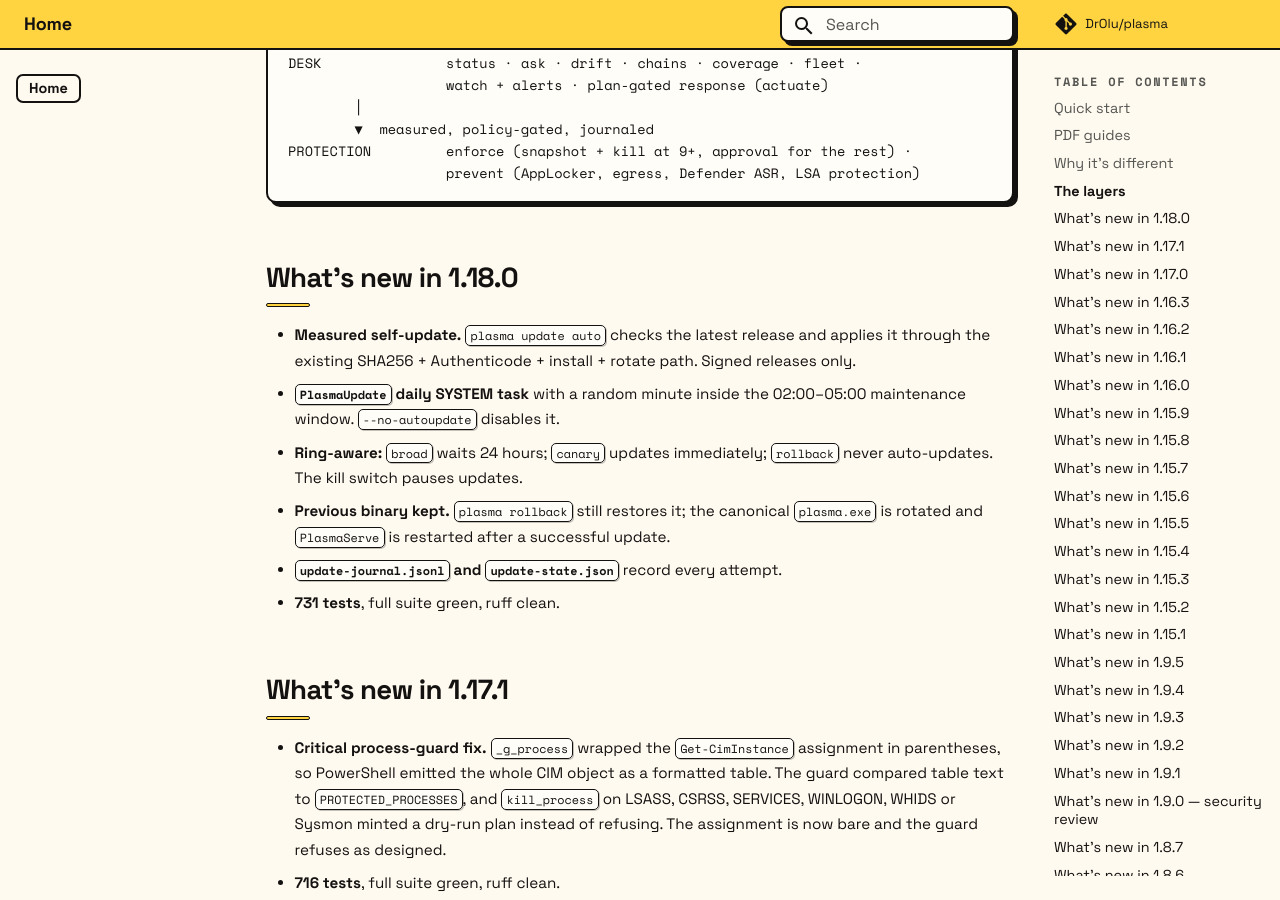
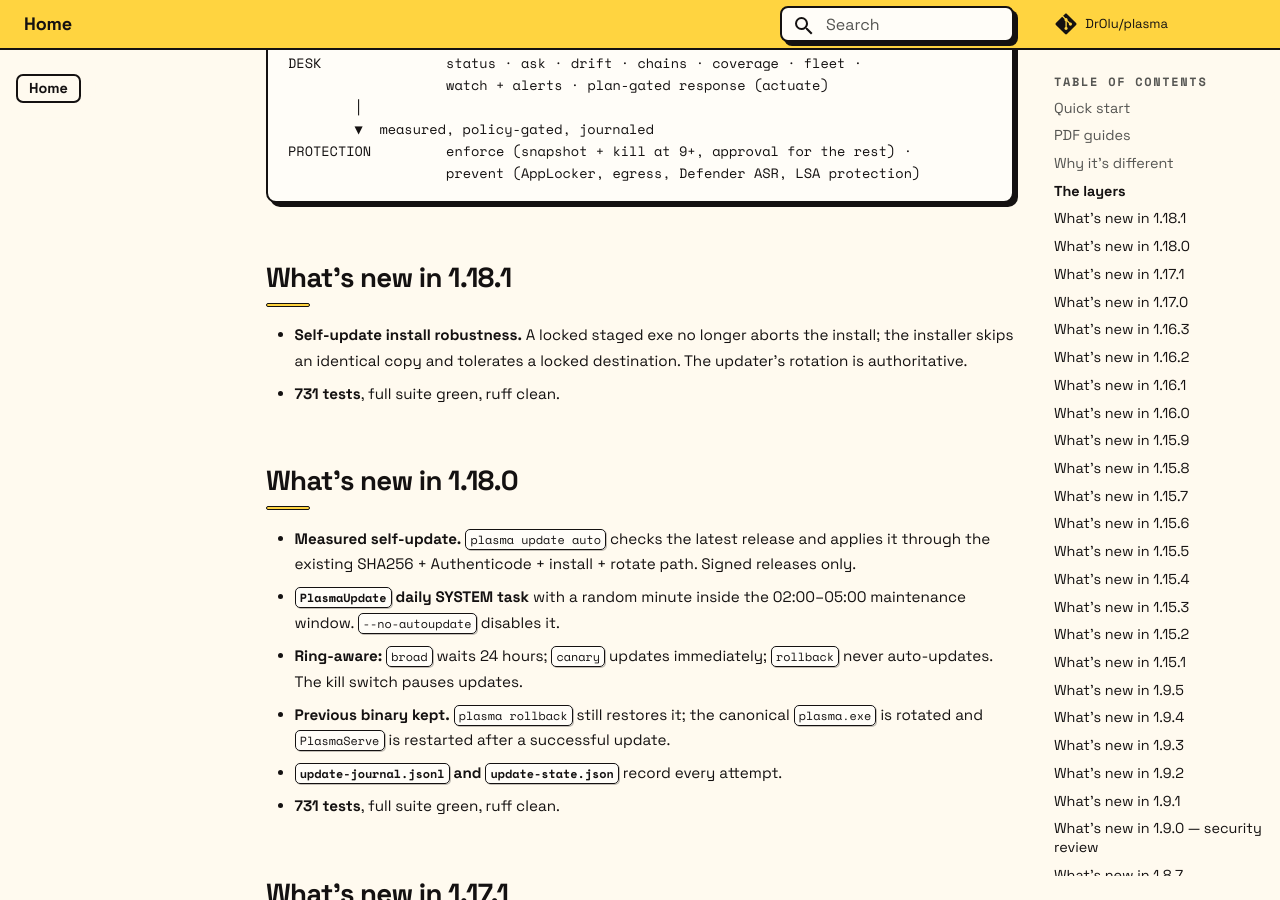
Before and after one commit to DrOlu/plasma, an MkDocs documentation site: the page built from docs/index.md, in a window 1280 px wide and 900 px high, scrolled down 3153 px. Built offline with MkDocs 1.6.1 and Material for MkDocs 9.7.7, drawn with Linux system fonts in a browser that asks for light colours; comment, search, counter and statistics services are not loaded; some of the changed text lies outside the part shown.

Commit message:
fix(install): tolerate a locked staged binary during self-update

````diff
--- a/docs/index.md
+++ b/docs/index.md
@@ -1,12 +1,12 @@
 <div class="raft-hero" markdown="0">
-<p class="raft-eyebrow">Windows EDR &middot; v1.18.0</p>
+<p class="raft-eyebrow">Windows EDR &middot; v1.18.1</p>
 <h1>No log lake.<br>No cloud.<br>No blind trust.</h1>
 <p class="raft-lede">Plasma keeps the telemetry on the box, answers questions with a
 121M on-device model, and makes every response named, journaled, and reversible.
 The endpoint can explain itself &mdash; without shipping its diary anywhere.</p>
 <div class="raft-actions">
 <a class="raft-btn primary" href="getting-started/">Get started</a>
-<a class="raft-btn" href="https://github.com/DrOlu/plasma/releases/latest">Download v1.18.0</a>
+<a class="raft-btn" href="https://github.com/DrOlu/plasma/releases/latest">Download v1.18.1</a>
 <a class="raft-btn" href="agent-native/">Agent-native operation</a>
 </div>
 <div class="raft-badges">
@@ -111,6 +111,13 @@ DESK               status · ask · drift · chains · coverage · fleet ·
 PROTECTION         enforce (snapshot + kill at 9+, approval for the rest) ·
                    prevent (AppLocker, egress, Defender ASR, LSA protection)
 ```
+
+## What's new in 1.18.1
+
+- **Self-update install robustness.** A locked staged exe no longer
+  aborts the install; the installer skips an identical copy and tolerates
+  a locked destination. The updater's rotation is authoritative.
+- **731 tests**, full suite green, ruff clean.
 
 ## What's new in 1.18.0
 
--- a/plasma/__init__.py
+++ b/plasma/__init__.py
@@ -1,5 +1,5 @@
 """Plasma — agent-based EDR bundle with a frozen neuralOS instance."""
 
-__version__ = "1.18.0"
+__version__ = "1.18.1"
 PRODUCT = "Plasma"
 SCHEMA_VERSION = 1
--- a/pyproject.toml
+++ b/pyproject.toml
@@ -4,7 +4,7 @@ build-backend = "setuptools.build_meta"
 
 [project]
 name = "plasma-edr"
-version = "1.18.0"
+version = "1.18.1"
 description = "Plasma — an agent-based EDR bundle: Sentinel detection layer + a frozen neuralOS instance"
 readme = "README.md"
 requires-python = ">=3.9"
````
Also changed, not shown: CHANGELOG.md (+12 -0 lines), docs/changelog.md (+9 -0 lines), website/index.html (+7 -7 lines), 5 other files.
